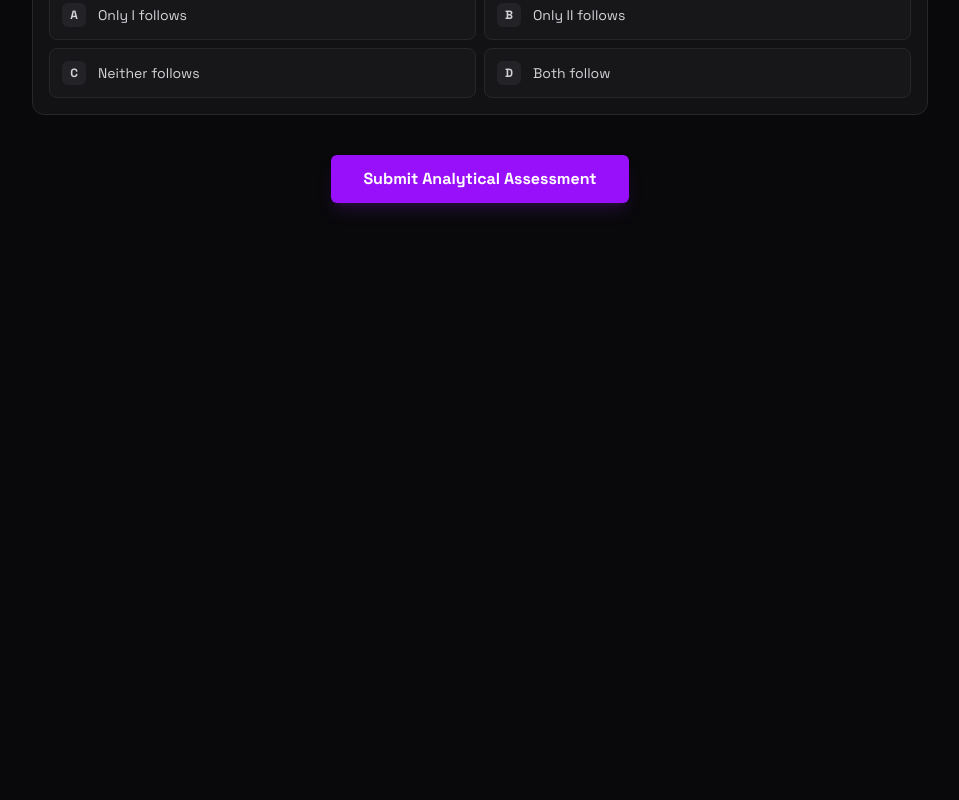
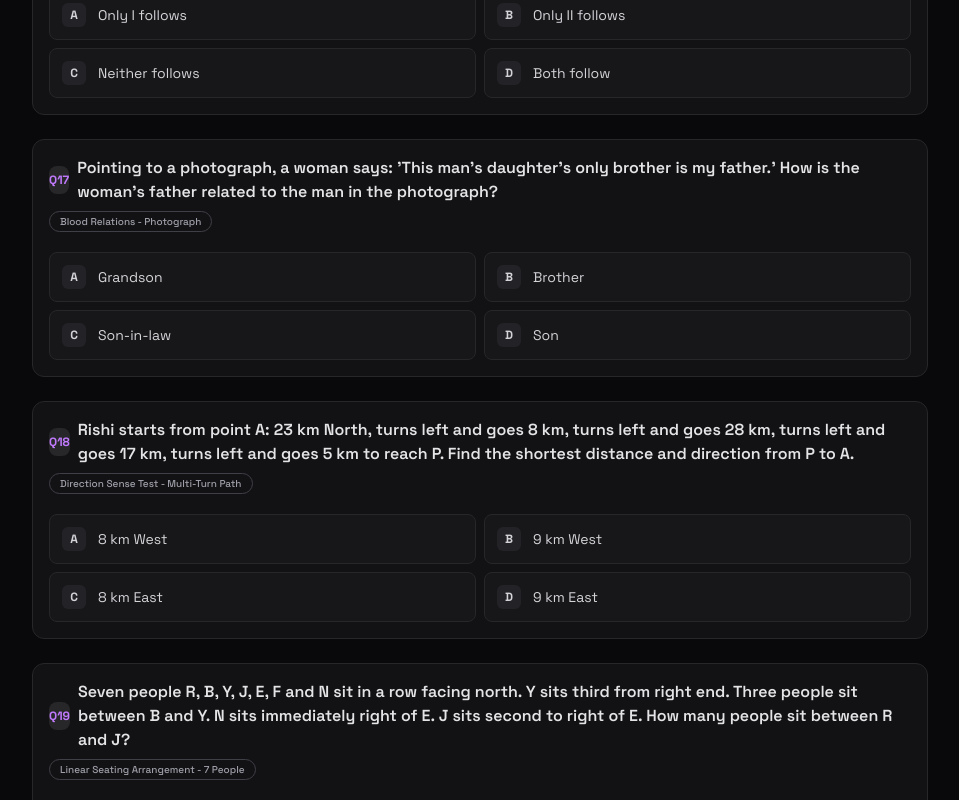
Before and after one commit to hostelconnect05-hue/practice, a Next.js app: page /analytical-ability in a window 1280 px wide. Shown: the part 4300-5100 px from the top of the page, without its empty margins (160-1119 px from the left). Before the commit the page ends 4535 px from the top, so only its background shows below. Built offline with nearby package versions, Linux system fonts and the light colour scheme.

Commit message:
Add Questions 11 to 15 from Document 14.pdf (Boats distance, Blood relation photo, Multi-turn direction, Seating arrangements)

```diff
--- a/src/components/home-page-client.tsx
+++ b/src/components/home-page-client.tsx
@@ -122,7 +122,7 @@ export function HomePageClient({
               <Calculator className="h-4 w-4 text-orange-400" />
               Aptitude
               <span className="ml-1 rounded-full bg-orange-500/20 px-2 py-0.5 text-xs font-bold text-orange-300">
-                18 Qs
+                19 Qs
               </span>
             </button>
 
@@ -137,7 +137,7 @@ export function HomePageClient({
               <Brain className="h-4 w-4 text-pink-400" />
               Analytical Ability
               <span className="ml-1 rounded-full bg-pink-500/20 px-2 py-0.5 text-xs font-bold text-pink-300">
-                16 Qs
+                20 Qs
               </span>
             </button>
           </div>
--- a/src/data/analytical-questions.ts
+++ b/src/data/analytical-questions.ts
@@ -219,4 +219,56 @@ export const analyticalQuestions: AnalyticalQuestion[] = [
     correctAnswer: "C",
     explanation: "No direct relationship is established between vans and cars from the premises, so neither conclusion follows.",
   },
+  {
+    id: 29,
+    topic: "Blood Relations - Photograph",
+    question: "Pointing to a photograph, a woman says: 'This man's daughter's only brother is my father.' How is the woman's father related to the man in the photograph?",
+    options: [
+      { key: "A", text: "Grandson" },
+      { key: "B", text: "Brother" },
+      { key: "C", text: "Son-in-law" },
+      { key: "D", text: "Son" },
+    ],
+    correctAnswer: "D",
+    explanation: "The man's daughter's only brother is the woman's father. Thus, the woman's father is the Son of the man in the photograph.",
+  },
+  {
+    id: 30,
+    topic: "Direction Sense Test - Multi-Turn Path",
+    question: "Rishi starts from point A: 23 km North, turns left and goes 8 km, turns left and goes 28 km, turns left and goes 17 km, turns left and goes 5 km to reach P. Find the shortest distance and direction from P to A.",
+    options: [
+      { key: "A", text: "8 km West" },
+      { key: "B", text: "9 km West" },
+      { key: "C", text: "8 km East" },
+      { key: "D", text: "9 km East" },
+    ],
+    correctAnswer: "B",
+    explanation: "Coordinates after path: A(0,0) -> (0,23) -> (-8,23) -> (-8,-5) -> (9,-5) -> P(9,0). P is at (9,0), so direction from P to A (0,0) is 9 km West.",
+  },
+  {
+    id: 31,
+    topic: "Linear Seating Arrangement - 7 People",
+    question: "Seven people R, B, Y, J, E, F and N sit in a row facing north. Y sits third from right end. Three people sit between B and Y. N sits immediately right of E. J sits second to right of E. How many people sit between R and J?",
+    options: [
+      { key: "A", text: "Two" },
+      { key: "B", text: "Three" },
+      { key: "C", text: "Five" },
+      { key: "D", text: "Four" },
+    ],
+    correctAnswer: "A",
+    explanation: "Row arrangement from left to right: B, R, E, N, J, Y, F. Between R and J are E and N (2 people).",
+  },
+  {
+    id: 32,
+    topic: "Circular Seating & Alphabetical Position",
+    question: "Six students sit around a circular table facing center. I is adjacent to J and H. H is second to left of J. K is third to right of H. G is adjacent to I and H. How many people remain in their alphabetical positions if arranged clockwise starting from G?",
+    options: [
+      { key: "A", text: "Four" },
+      { key: "B", text: "One" },
+      { key: "C", text: "Two" },
+      { key: "D", text: "Three" },
+    ],
+    correctAnswer: "C",
+    explanation: "Circular arrangement clockwise: G, I, J, K, L, H. Comparing with G, H, I, J, K, L clockwise starting from G: G and H remain in their positions (2 people).",
+  },
 ];
--- a/src/data/aptitude-questions.ts
+++ b/src/data/aptitude-questions.ts
@@ -248,4 +248,17 @@ export const aptitudeQuestions: AptitudeQuestion[] = [
     correctAnswer: "D",
     explanation: "40% work = 4 days ⇒ 100% work = (4 / 40) × 100 = 10 days. Three times the work = 3 × 10 = 30 days.",
   },
+  {
+    id: 19,
+    topic: "Boats & Streams - Distance Calculation",
+    question: "Mia swims at 5 km/h in still water. She swims from A to B and back in a river in 5 hours. The river speed is 1 km/h. Find the distance between A and B.",
+    options: [
+      { key: "A", text: "12 km" },
+      { key: "B", text: "10 km" },
+      { key: "C", text: "12.5 km" },
+      { key: "D", text: "11.5 km" },
+    ],
+    correctAnswer: "A",
+    explanation: "Downstream speed = 5 + 1 = 6 km/h, Upstream speed = 5 - 1 = 4 km/h. Equation: x/6 + x/4 = 5 ⇒ 5x/12 = 5 ⇒ x = 12 km.",
+  },
 ];
```
